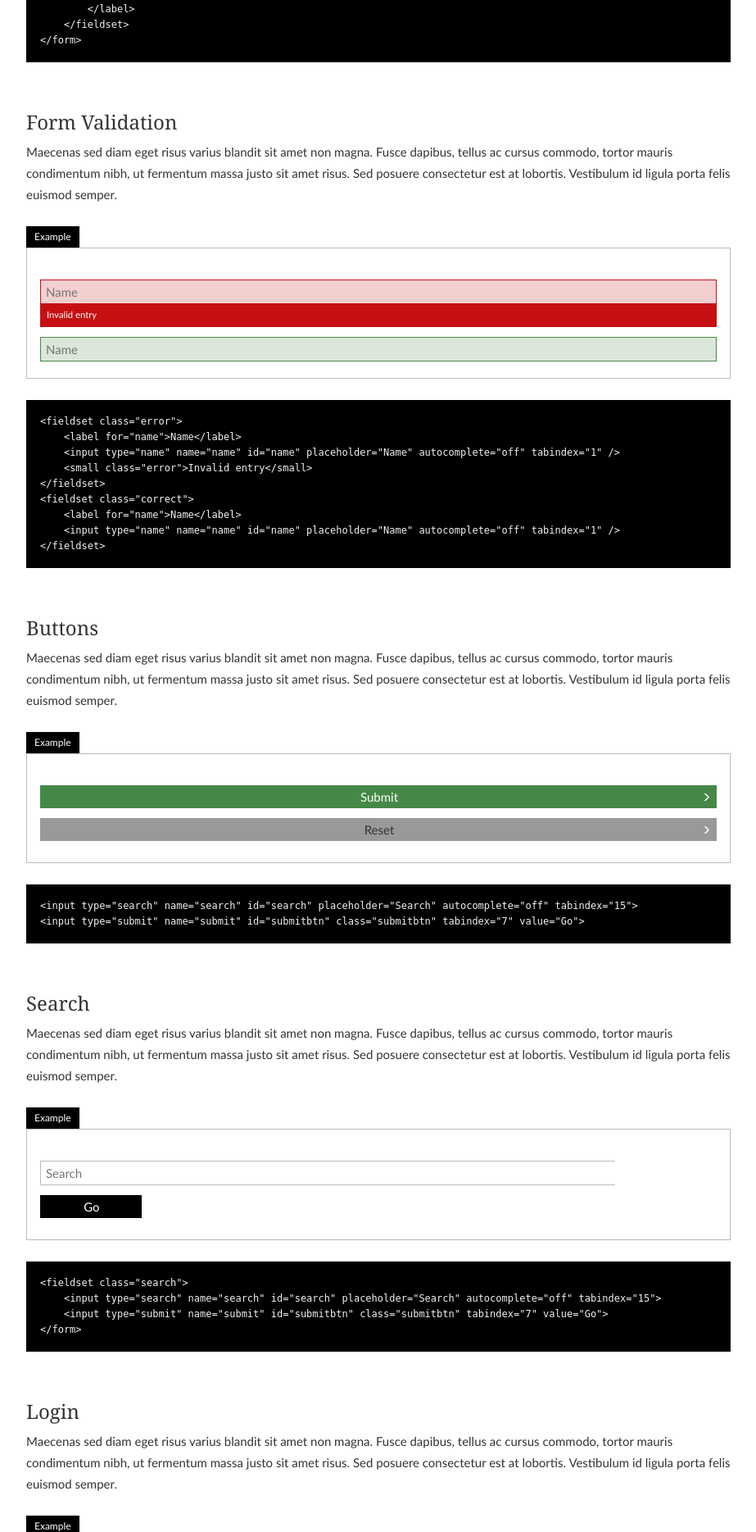
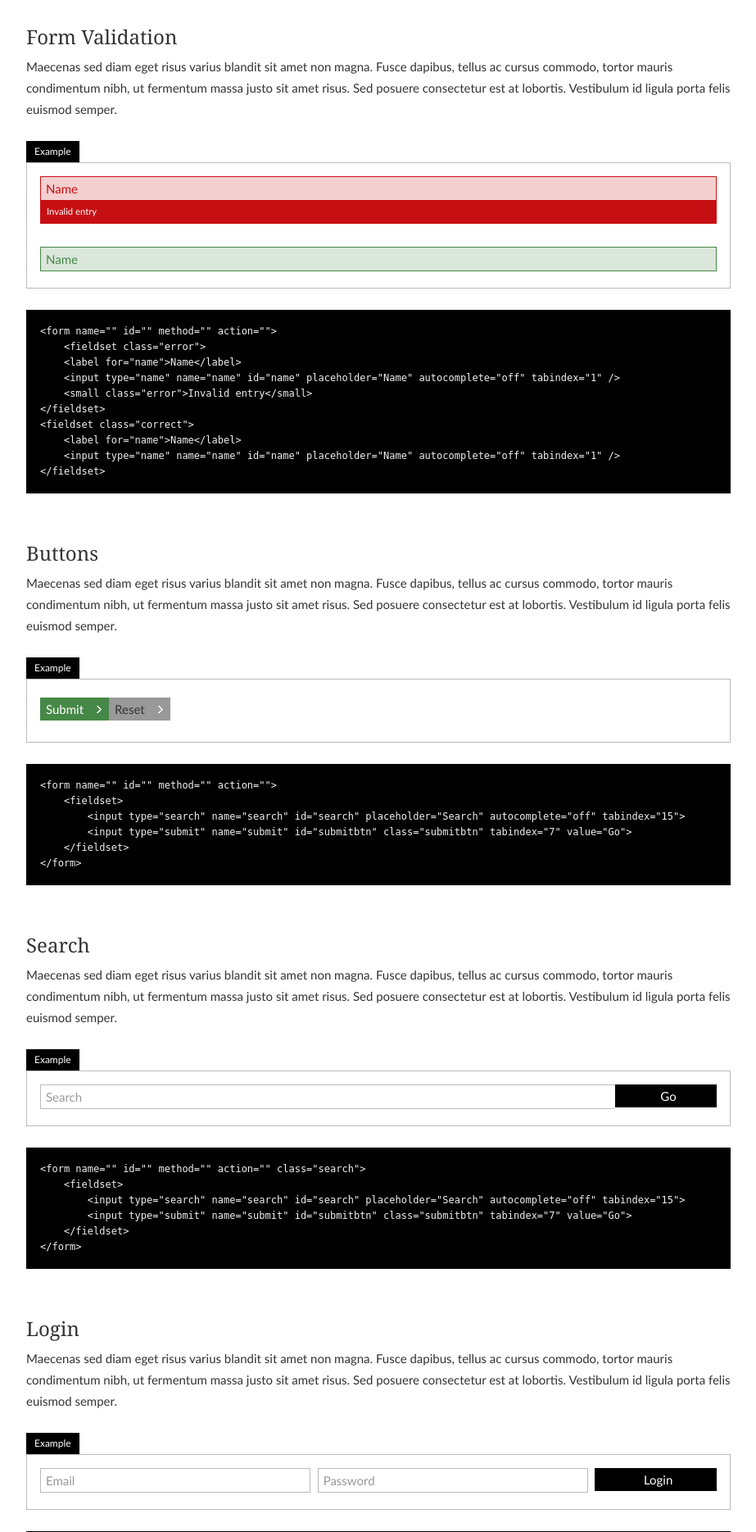
Before and after one commit to MikeBallan/Amazium.co.uk, a PHP site: page /forms.html in a window 1280 px wide. Shown: the part 3680-5549 px from the top of the page at 82% size, without its empty margins (328-1251 px from the left). Run offline with PHP 8.4, Linux system fonts and the light colour scheme.

Commit message:
Form styling updates

```diff
--- a/forms.html
+++ b/forms.html
@@ -418,7 +418,8 @@
                         </fieldset>
                     </form>
                 </div>
-                <pre><code>&lt;fieldset class="error"&gt;
+                <pre><code>&lt;form name="" id="" method="" action=""&gt;
+    &lt;fieldset class="error"&gt;
     &lt;label for="name"&gt;Name&lt;/label&gt;
     &lt;input type="name" name="name" id="name" placeholder="Name" autocomplete="off" tabindex="1" /&gt;
     &lt;small class="error"&gt;Invalid entry&lt;/small&gt;
@@ -443,8 +444,12 @@
                         </fieldset>
                     </form>
                 </div>
-                <pre><code>&lt;input type="search" name="search" id="search" placeholder="Search" autocomplete="off" tabindex="15"&gt;
-&lt;input type="submit" name="submit" id="submitbtn" class="submitbtn" tabindex="7" value="Go"&gt;</code></pre>
+                <pre><code>&lt;form name="" id="" method="" action=""&gt;
+    &lt;fieldset&gt;
+        &lt;input type="search" name="search" id="search" placeholder="Search" autocomplete="off" tabindex="15"&gt;
+        &lt;input type="submit" name="submit" id="submitbtn" class="submitbtn" tabindex="7" value="Go"&gt;
+    &lt;/fieldset&gt;
+&lt;/form&gt;</code></pre>
             </article>
 
 
@@ -453,42 +458,38 @@
                 <p>Maecenas sed diam eget risus varius blandit sit amet non magna. Fusce dapibus, tellus ac cursus commodo, tortor mauris condimentum nibh, ut fermentum massa justo sit amet risus. Sed posuere consectetur est at lobortis. Vestibulum id ligula porta felis euismod semper.</p>
                 <div class="example-title">Example</div>
                 <div class="example">
-                    <form name="" id="" method="" action="">
-                        <fieldset class="search">
+                    <form name="" id="" method="" action="" class="search">
                         <fieldset>
                             <input type="search" name="search" id="search" placeholder="Search" autocomplete="off" tabindex="15" >
-                        </fieldset>
-                            <fieldset>
                             <input type="submit" name="submit" id="submitbtn" class="submitbtn" tabindex="7" value="Go">
-                        </fieldset>
                         </fieldset>
                     </form>
                 </div>
-            <pre><code>&lt;fieldset class="search"&gt;
+            <pre><code>&lt;form name="" id="" method="" action="" class="search"&gt;
+    &lt;fieldset&gt;
         &lt;input type="search" name="search" id="search" placeholder="Search" autocomplete="off" tabindex="15"&gt;
         &lt;input type="submit" name="submit" id="submitbtn" class="submitbtn" tabindex="7" value="Go"&gt;
+    &lt;/fieldset&gt;
 &lt;/form&gt;</code></pre>
 
                 <h3 class="section">Login</h3>
                 <p>Maecenas sed diam eget risus varius blandit sit amet non magna. Fusce dapibus, tellus ac cursus commodo, tortor mauris condimentum nibh, ut fermentum massa justo sit amet risus. Sed posuere consectetur est at lobortis. Vestibulum id ligula porta felis euismod semper.</p>
                 <div class="example-title">Example</div>
                 <div class="example">
-                    <form name="" id="" method="" action="">
-                        <fieldset class="login">
+                    <form name="" id="" method="" action="" class="login">
                         <fieldset>
                             <input type="email" name="email" id="email" placeholder="Email" autocomplete="off" tabindex="13" >
-                        </fieldset>
-                            <fieldset>
                             <input type="password" name="password" id="password" placeholder="Password" autocomplete="off" tabindex="3" >
-                        </fieldset>
                             <input type="submit" name="submit" id="submitbtn" class="submitbtn" tabindex="7" value="Login">
                         </fieldset>
                     </form>
                 </div>
-                <pre><code>&lt;fieldset class="login"&gt;
+                <pre><code>&lt;form name="" id="" method="" action="" class="login"&gt;
+    &lt;fieldset&gt;
         &lt;input type="email" name="email" id="email" placeholder="Email" autocomplete="off" tabindex="13"&gt;
         &lt;input type="password" name="password" id="password" placeholder="Password" autocomplete="off" tabindex="3" &gt;
         &lt;input type="submit" name="submit" id="submitbtn" class="submitbtn" tabindex="7" value="Login"&gt;
+    &lt;/fieldset&gt;
 &lt;/form&gt;</code></pre>
             </article>
         </div>
--- a/includes/base.css
+++ b/includes/base.css
@@ -137,15 +137,20 @@ a:hover.btn                             { text-decoration:none; color:#333; bord
 /***** Forms *****/
 
 form                                    { margin:16px 0; padding:0; display:inline-block; width:100%; box-sizing:border-box; -webkit-box-sizing:border-box; -moz-box-sizing:border-box; }
-form label                              { margin:11px 0; padding:0 16px 0 0; float:left; text-align:right; display:block; font-weight:bold; width:30%; font:15px/20px "Century Gothic", "Trebuchet MS", Helvetica, sans-serif; color:#000; box-sizing:border-box; -webkit-box-sizing:border-box; -moz-box-sizing:border-box; }
+form label                              { margin:6px 0 0; padding:0 16px 0 0; float:left; text-align:right; display:block; font-weight:bold; width:30%; font:15px/20px "Century Gothic", "Trebuchet MS", Helvetica, sans-serif; color:#000; box-sizing:border-box; -webkit-box-sizing:border-box; -moz-box-sizing:border-box; }
 form label.checkbox,
 form label.radio                        { text-align:left; width:auto; }
 form span                               { margin:10px 0; padding:0; display:block; overflow:hidden; float:left; }
-fieldset                                { margin:0; padding:0; display:block; box-sizing:border-box; -webkit-box-sizing:border-box; -moz-box-sizing:border-box; }
+fieldset                                { margin:16px 0 0 0; padding:0; display:block; box-sizing:border-box; -webkit-box-sizing:border-box; -moz-box-sizing:border-box; }
+
+::-webkit-input-placeholder             { color:#999; }
+:-moz-placeholder                       { color:#999; }
+::-moz-placeholder                      { color:#999; }
+:-ms-input-placeholder                  { color:#999; }
 
 input,
 textarea,
-select                                  { margin:6px 0; padding:4px 4px 4px 6px; display:inline-block; border:solid 1px #BBB; width:100%; font:15px/20px "Century Gothic", "Trebuchet MS", Helvetica, sans-serif; color:#999; overflow:hidden; outline:0 none; transition-property:all .1s linear 0s; -moz-transition:all .1s linear 0s; -webkit-transition:all .1s linear 0s; -o-transition:all .1s linear 0s; box-sizing:border-box; -webkit-box-sizing: border-box; -moz-box-sizing: border-box; }
+select                                  { margin:0; padding:4px 4px 4px 6px; display:inline-block; border:solid 1px #BBB; border-radius:0; width:100%; font:15px/20px "Century Gothic", "Trebuchet MS", Helvetica, sans-serif; color:#999; overflow:hidden; outline:0 none; transition-property:all .1s linear 0s; -moz-transition:all .1s linear 0s; -webkit-transition:all .1s linear 0s; -o-transition:all .1s linear 0s; box-sizing:border-box; -webkit-box-sizing: border-box; -moz-box-sizing: border-box; -webkit-appearance:none; }
 
 form label + input,
 form label + textarea,
@@ -169,11 +174,11 @@ form.icons input[type="email"]          { padding-left:30px; background:transpar
 form.icons input[type="tel"]            { padding-left:30px; background:transparent url('../images/form.png') no-repeat 0 -250px; }
 form.icons input[type="password"]       { padding-left:30px; background:transparent url('../images/form.png') no-repeat 0 -300px; }
 
-textarea                                { resize:vertical; height:114px; }
+textarea                                { resize:vertical; height:122px; }
 form.icons textarea.icon                { padding-left:30px; background:transparent url('../images/form.png') no-repeat 0 -350px; }
 
-input[type="checkbox"],
-input[type="radio"]                     { margin:3px 6px 0 0; padding:0; border:solid 1px #BBB; width:auto; float:left; display:block; }
+input[type="checkbox"]                  { margin:3px 6px 0 0; padding:0; border:solid 1px #BBB; width:auto; float:left; display:block; -webkit-appearance:checkbox !important; }
+input[type="radio"]                     { margin:3px 6px 0 0; padding:0; border:solid 1px #BBB; width:auto; float:left; display:block; -webkit-appearance:radio !important; }
 
 input:focus,
 textarea:focus,
@@ -181,35 +186,40 @@ select:focus                            { color:#000; border-color:#333; outline
 
 /***** Search *****/
 
-.search input[type="search"]            { width:85%; float:left; border-right:none; }
+form.search input[type="search"]            { width:85%; float:left; border-right:none; }
 
-.search input[type="button"],
-.search input[type="submit"],
-.search input[type="reset"]             { width:15%; float:left; background-image:none; color:#FFF; background-color:#000; border-color:#000; }
+form.search input[type="button"],
+form.search input[type="submit"],
+form.search input[type="reset"]             { margin:0 !important; padding-right:0 !important; width:15%; float:left; background-image:none; color:#FFF; background-color:#000; border-color:#000; }
 
-.search input:hover[type="button"],
-.search input:hover[type="submit"],
-.search input:hover[type="reset"]       { color:#333; border:1px solid #999; background-color:#999; }
+form.search input:hover[type="button"],
+form.search input:hover[type="submit"],
+form.search input:hover[type="reset"]       { margin:0 !important; color:#333; border:1px solid #999; background-color:#999; }
 
 /***** Login *****/
 
-.login input[type="email"],
-.login input[type="password"]           { margin-right:1%; width:40%; float:left; }
+form.login input[type="email"],
+form.login input[type="password"]           { margin-right:1%; width:40%; float:left; }
 
-.login input[type="button"],
-.login input[type="submit"],
-.login input[type="reset"]              { width:18%; float:left; background-image:none; color:#FFF; background-color:#000; border-color:#000; }
+form.login input[type="button"],
+form.login input[type="submit"],
+form.login input[type="reset"]              { margin:0 !important; padding-right:0 !important; width:18%; float:left; background-image:none; color:#FFF; background-color:#000; border-color:#000; }
 
-.login input:hover[type="button"],
-.login input:hover[type="submit"],
-.login input:hover[type="reset"]        { color:#333; border:1px solid #999; background-color:#999; }
+form.login input:hover[type="button"],
+form.login input:hover[type="submit"],
+form.login input:hover[type="reset"]        { margin:0 !important; color:#333; border:1px solid #999; background-color:#999; }
 
 /***** Errors with Labels *****/
+
+fieldset.error ::-webkit-input-placeholder  { color:#C60F13; }
+fieldset.error :-moz-placeholder            { color:#C60F13; }
+fieldset.error ::-moz-placeholder           { color:#C60F13; }
+fieldset.error :-ms-input-placeholder       { color:#C60F13; }
 
 fieldset.error label                    { color:#C60F13; }
 fieldset.error label + input,
 fieldset.error label + textarea,
-fieldset.error label + select           { margin:6px 0 0 0; color:#C60F13; border-color:#C60F13; background-color:#f4cfd0; }
+fieldset.error label + select           { margin:0; color:#C60F13 !important; border-color:#C60F13; background-color:#f4cfd0; }
 fieldset.error label + input + small    { margin:0 0 6px 0; padding:3px 5px 5px 8px; color:#FFF; border-color:#C60F13; background-color:#C60F13; width:70%; float:right; display:inline-block; box-sizing:border-box; -webkit-box-sizing:border-box; -moz-box-sizing:border-box; }
 
 /***** Errors without Labels *****/
@@ -222,6 +232,11 @@ form.hide-lables fieldset.error input + small            { margin:0 0 6px 0; pad
 
 /***** Correct *****/
 
+fieldset.correct ::-webkit-input-placeholder  { color:#468847; }
+fieldset.correct :-moz-placeholder            { color:#468847; }
+fieldset.correct ::-moz-placeholder           { color:#468847; }
+fieldset.correct :-ms-input-placeholder       { color:#468847; }
+
 fieldset.correct form label             { color:#468847; }
 fieldset.correct input,
 fieldset.correct textarea,
@@ -231,7 +246,7 @@ fieldset.correct select                 { margin:6px 0 0 0; color:#468847; borde
 
 input[type="button"],
 input[type="submit"],
-input[type="reset"]                     { margin:6px 0; padding:3px 4px 3px 6px; display:inline-block; font:15px/20px "Century Gothic", "Trebuchet MS", Helvetica, sans-serif; color:#fff; border:1px solid #C60F13; float:left; width:100%; background:#C60F13 url(../images/btn-arrow.png) no-repeat right; cursor:pointer; -webkit-appearance:none; }
+input[type="reset"]                     { margin:6px 0; padding:3px 30px 3px 6px; display:inline-block; font:15px/20px "Century Gothic", "Trebuchet MS", Helvetica, sans-serif; color:#fff; border:1px solid #C60F13; float:left; width:auto; background:#C60F13 url(../images/btn-arrow.png) no-repeat right; cursor:pointer; -webkit-appearance:none; }
 
 input:hover[type="button"],
 input:hover[type="submit"]              { color:#333; border:1px solid #999; background-color:#999; }
@@ -288,3 +303,13 @@ table tr td.highlight                   { padding:11px 8px; color:#FFF; font-wei
 #toTop                                  { display:none; text-decoration:none; position:fixed; bottom:10px; right:10px; overflow:hidden; width:51px; height:51px; border:none; text-indent:-999px; background:url(../images/ui.totop.png) no-repeat left top; z-index:99; }
 #toTopHover                             { background:url(../images/ui.totop.png) no-repeat left -51px; width:51px; height:51px; display:block; overflow:hidden; float:left; opacity: 0; -moz-opacity: 0; filter:alpha(opacity=0); }
 #toTop:active, #toTop:focus             { outline:none; }
+
+/***** Phone (portrait 300px) *****/
+@media only screen and (max-width: 767px) {
+
+form label                              { margin:0; text-align:left; float:left; width:100%; }
+form label + input,
+form label + textarea,
+form label + select                     { float:left; width:100%; }
+
+}
--- a/includes/layout.css
+++ b/includes/layout.css
@@ -34,6 +34,8 @@ div.example .grid_4                             { width:311px; }
 div.example .grid_6                             { width:414px; }
 div.example .grid_9                             { width:654px; }
 div.example .grid_12                            { width:894px; }
+div.example form                                { margin:0; }
+div.example fieldset                            { margin:0 0 16px 0; }
 
 /***** Navigation *****/
 
@@ -152,6 +154,7 @@ ul.gallery-small li h4                          { width:204px; }
 
 /***** Example *****/
 
+div.example .grid_4                             { width:243px; }
 div.example .grid_6                             { width:339px; }
 div.example .grid_12                            { width:708px; }
 
@@ -233,9 +236,9 @@ a.navigation-btn                                { margin:0; display:inline-block
 
 /***** Side Navigation *****/
 
-.sidenav                                        { margin:0 0 30px; width:100%; }
+.sidenav                                        { margin:0 0 30px; width:300px; }
 
-.sticky                                         { position:relative; top:0; }
+.sticky                                         { position:absolute; !important; top:0; }
 
 /***** Content 01 *****/
 
@@ -257,6 +260,7 @@ ul.gallery-small li h4                          { width:130px; font-size: 14px;
 
 /***** Example *****/
 
+div.example .grid_4,
 div.example .grid_6,
 div.example .grid_12                            { width:422px; }
 
@@ -270,6 +274,10 @@ div.example .grid_12                            { width:422px; }
 /***** Bokeh Intro *****/
 
 #bokeh-intro                                    { height:240px; }
+
+/***** Side Navigation *****/
+
+.sidenav                                        { margin:0 0 30px; width:456px; }
 
 /***** Content 01 *****/
 
```
Lines whose indentation alone changed are shown as unchanged.
